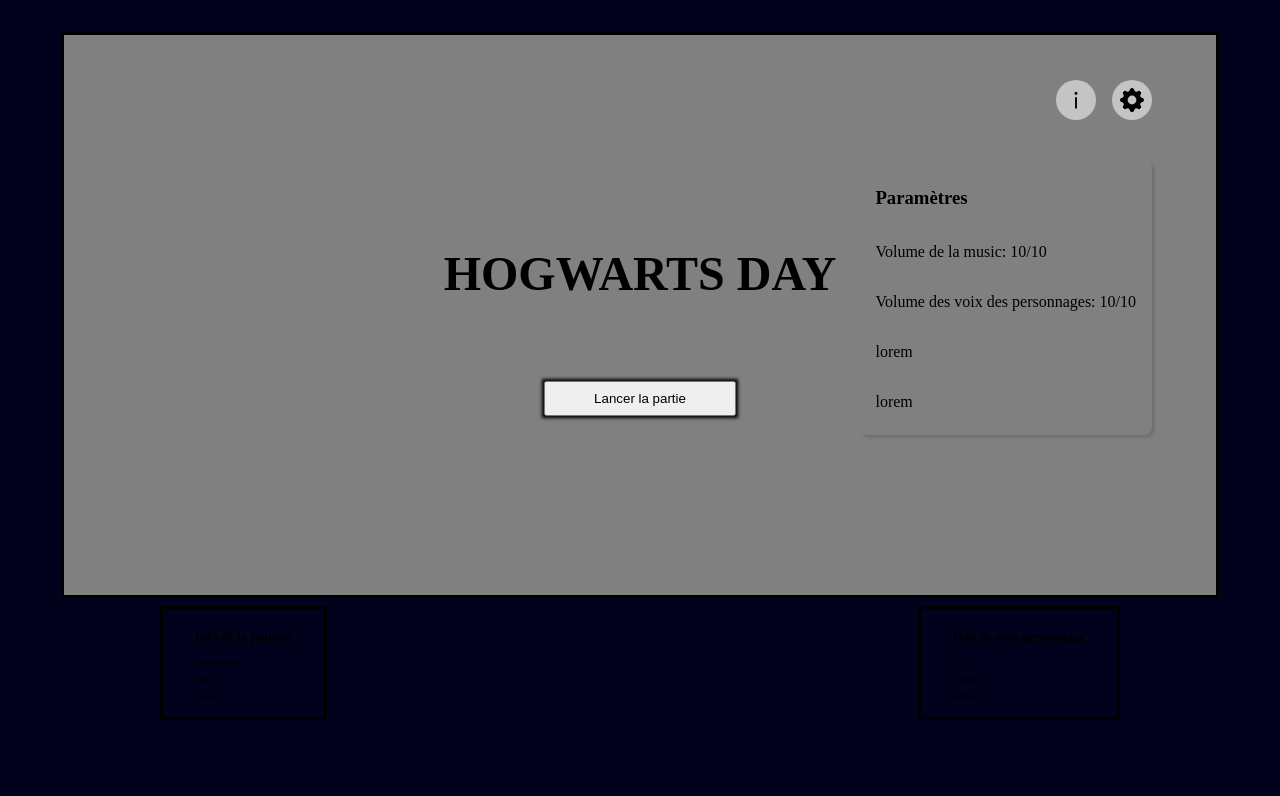
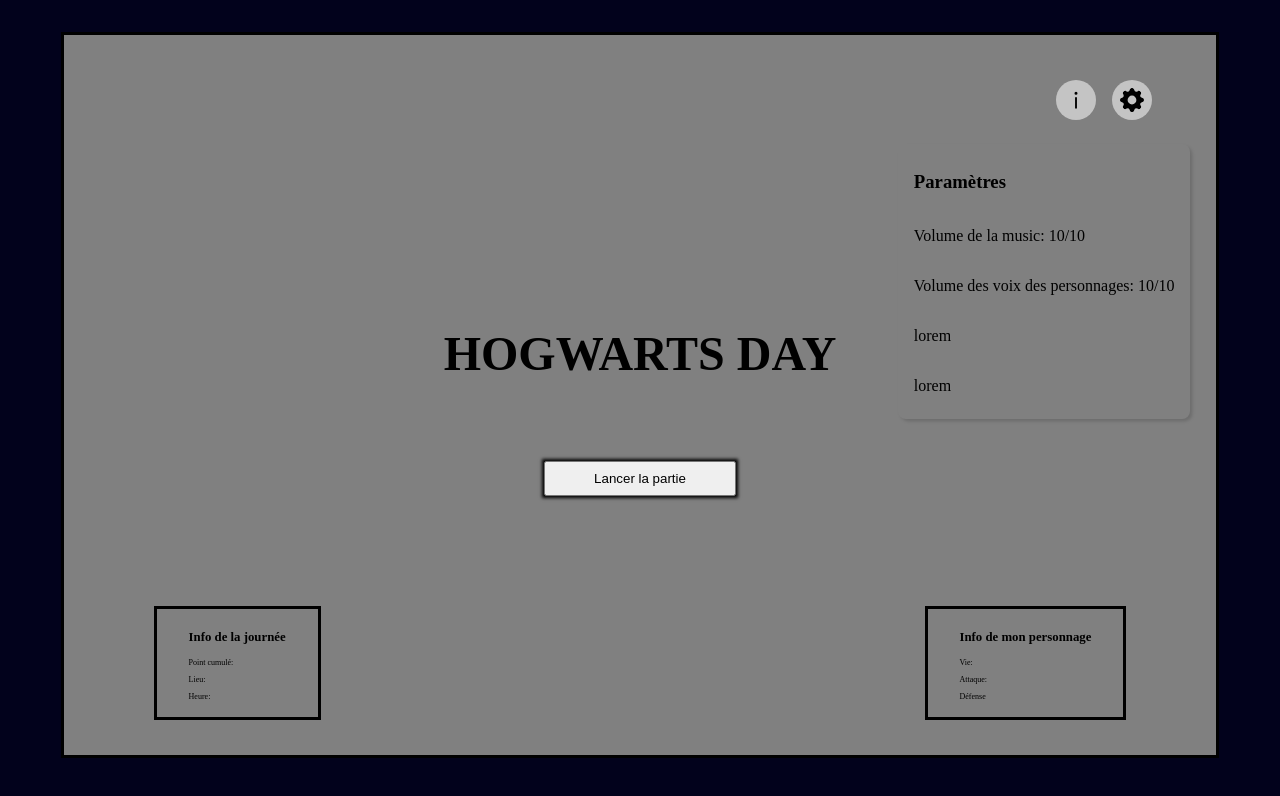
Before and after one commit to WildCodeSchool-2023-09/JS-RemoteFR-jurascripts-P2-Stupeflix, a React (Vite) app in the folder frontend/: page / in a window 1280 px wide. Shown: the top 796 px of the page. Built offline with nearby package versions, Linux system fonts and the light colour scheme.

Commit message:
change of rem in % for absolute positions

```diff
--- a/frontend/src/App.css
+++ b/frontend/src/App.css
@@ -47,7 +47,7 @@
 
 .container-game {
   width: 90%;
-  height: 70vh;
+  height: 90vh;
   border: 0.2rem solid black;
   display: flex;
   justify-content: center;
@@ -83,8 +83,8 @@
 
 .container-info-day {
   position: absolute;
-  left: 10rem;
-  bottom: 5rem;
+  left: 12%;
+  bottom: 10%;
   border: 0.2rem black solid;
   padding: 0.5rem 2rem;
 }
@@ -101,8 +101,8 @@
 
 .container-info-character {
   position: absolute;
-  right: 10rem;
-  bottom: 5rem;
+  right: 12%;
+  bottom: 10%;
   border: 0.2rem black solid;
   padding: 0.5rem 2rem;
 }
@@ -144,8 +144,8 @@
 
 .container-params-info {
   position: absolute;
-  top: 10rem;
-  right: 8rem;
+  top: 18%;
+  right: 7%;
   z-index: 10;
   display: flex;
   flex-direction: column;
```
Also changed, not shown: 2 other files (tests, documents, lock files or other folders).
